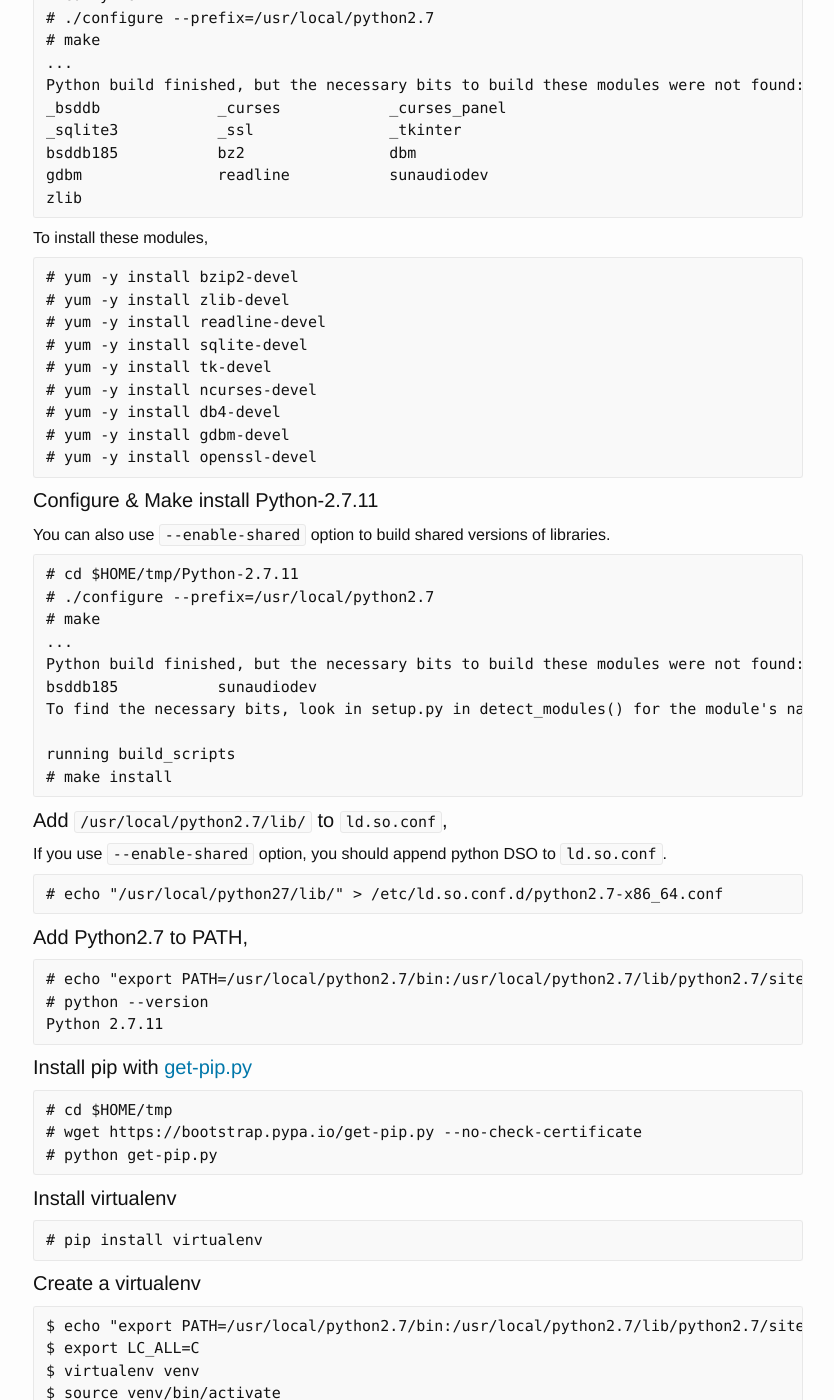
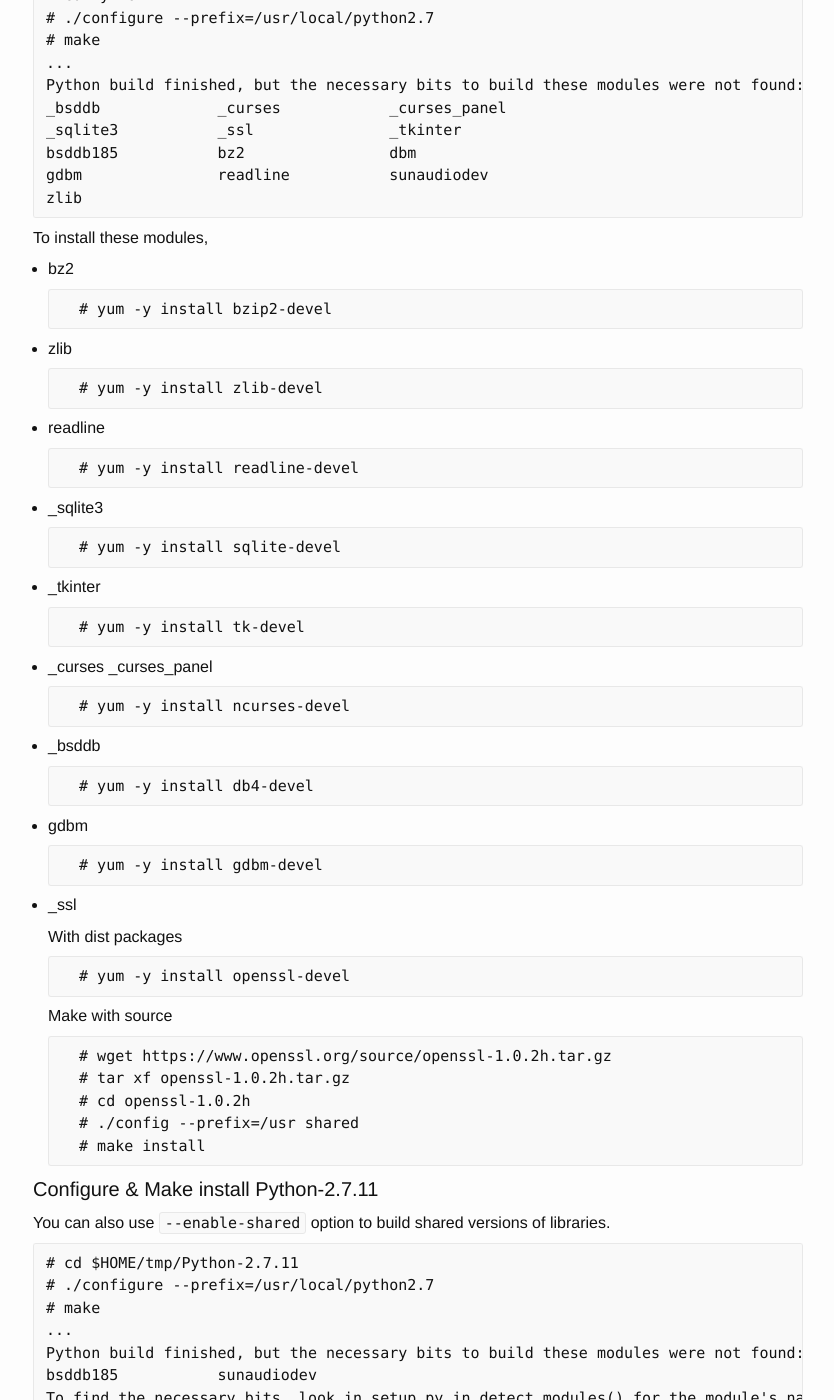
Before and after one commit to ousiax/ousiax.github.io, a Jekyll site: the page built from _posts/2016-05-11-how-to-install-python-2.7-from-source-on-centos.md, in a window 1280 px wide and 1400 px high, scrolled down 571 px. Shown: the whole window, without its empty margins (222-1056 px from the left). Built offline with Jekyll 4.4.1, drawn with Linux system fonts in a browser that asks for light colours; comment, search, counter and statistics services are not loaded.

Commit message:
Update 2016-05-11-how-to-install-python-2.7-from-source-on-centos.md

```diff
--- a/_posts/2016-05-11-how-to-install-python-2.7-from-source-on-centos.md
+++ b/_posts/2016-05-11-how-to-install-python-2.7-from-source-on-centos.md
@@ -36,15 +36,51 @@ disqus_identifier: 94384535001828622001171135555741952473
 
 To install these modules,
 
-    # yum -y install bzip2-devel
-    # yum -y install zlib-devel
-    # yum -y install readline-devel
-    # yum -y install sqlite-devel
-    # yum -y install tk-devel
-    # yum -y install ncurses-devel
-    # yum -y install db4-devel
-    # yum -y install gdbm-devel
-    # yum -y install openssl-devel
+* bz2
+
+        # yum -y install bzip2-devel
+
+* zlib
+
+        # yum -y install zlib-devel
+
+* readline
+
+        # yum -y install readline-devel
+
+* \_sqlite3
+
+        # yum -y install sqlite-devel
+
+* \_tkinter
+
+        # yum -y install tk-devel
+
+* \_curses \_curses\_panel
+
+        # yum -y install ncurses-devel
+
+* \_bsddb
+
+        # yum -y install db4-devel
+
+* gdbm
+
+        # yum -y install gdbm-devel
+
+* \_ssl
+
+    With dist packages
+
+        # yum -y install openssl-devel
+
+    Make with source
+
+        # wget https://www.openssl.org/source/openssl-1.0.2h.tar.gz
+        # tar xf openssl-1.0.2h.tar.gz
+        # cd openssl-1.0.2h
+        # ./config --prefix=/usr shared
+        # make install
 
 #### Configure & Make install Python-2.7.11
 
```
